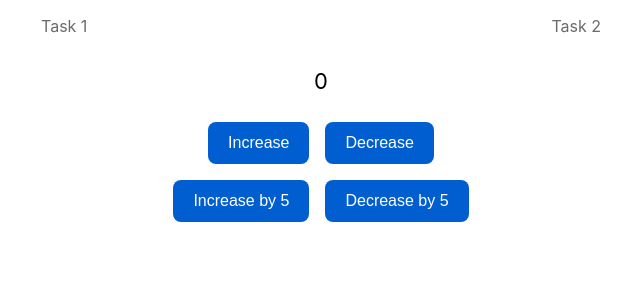
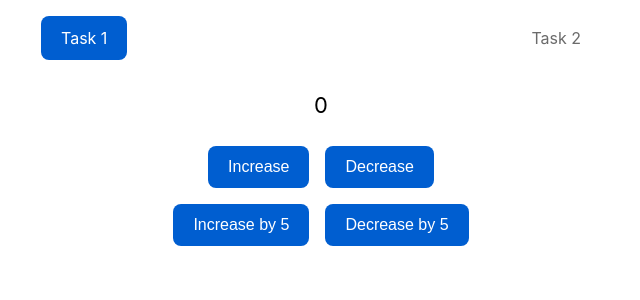
Before and after one commit to steamnp/bfs45, a React (Vite) app: page /task1 in a window 1280 px wide. Shown: the top 300 px of the page, without its empty margins (319-959 px from the left). Built offline with nearby package versions, Linux system fonts and the light colour scheme.

Commit message:
updated navbar

```diff
--- a/src/components/NavBar/index.tsx
+++ b/src/components/NavBar/index.tsx
@@ -1,13 +1,24 @@
+import { Link, useLocation } from "react-router-dom";
+
+import { routes } from "../../routes";
+
 import style from "./nav.module.css";
 
-import { routes } from "../../routes";
-import { Link } from "react-router-dom";
+function NavBar() {
+  const location = useLocation();
 
-function NavBar() {
+  const allRoutes = routes.filter((route) => route.text !== "Task 2 Detail");
+
   return (
     <div className={style.navbar}>
-      {routes.map((route) => (
-        <Link className={style.nav} key={route.to} to={route.to}>
+      {allRoutes.map((route) => (
+        <Link
+          className={`${style.nav} ${
+            location.pathname.includes(route.to) ? style.active : null
+          }`}
+          key={route.to}
+          to={route.to}
+        >
           {route.text}
         </Link>
       ))}
--- a/src/components/NavBar/nav.module.css
+++ b/src/components/NavBar/nav.module.css
@@ -10,6 +10,15 @@
 }
 
 .nav {
+  color: #6b6b6b;
   text-decoration: none;
-  color: #6b6b6b;
+
+  padding: 0.75rem 1.25rem;
+
+  border-radius: 8px;
 }
+
+.active {
+  color: white;
+  background-color: #005ed0;
+}
```
